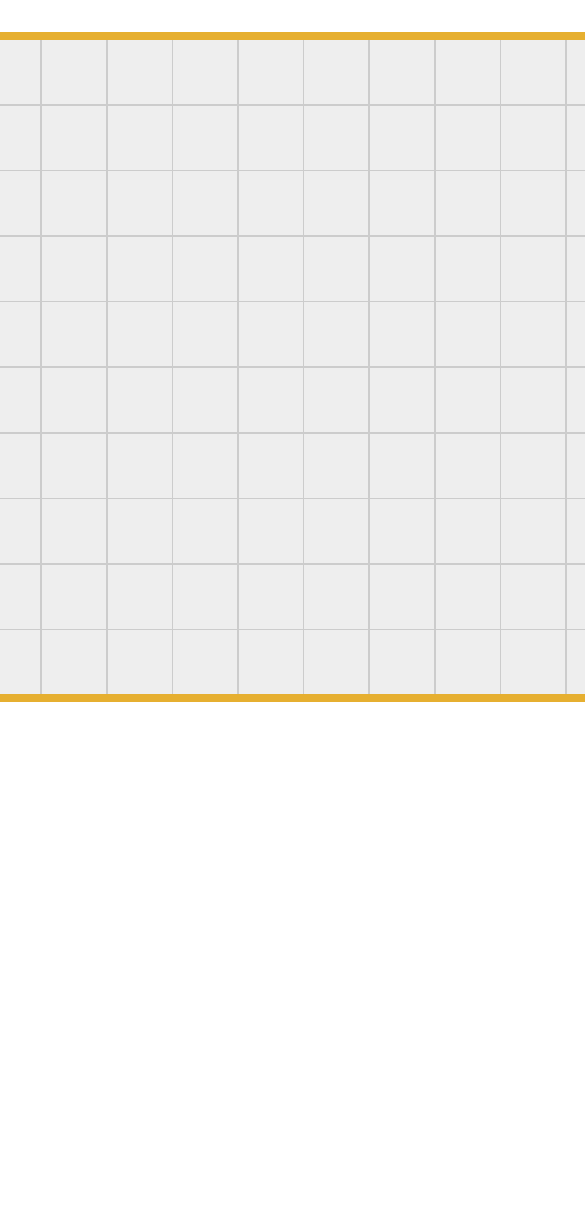
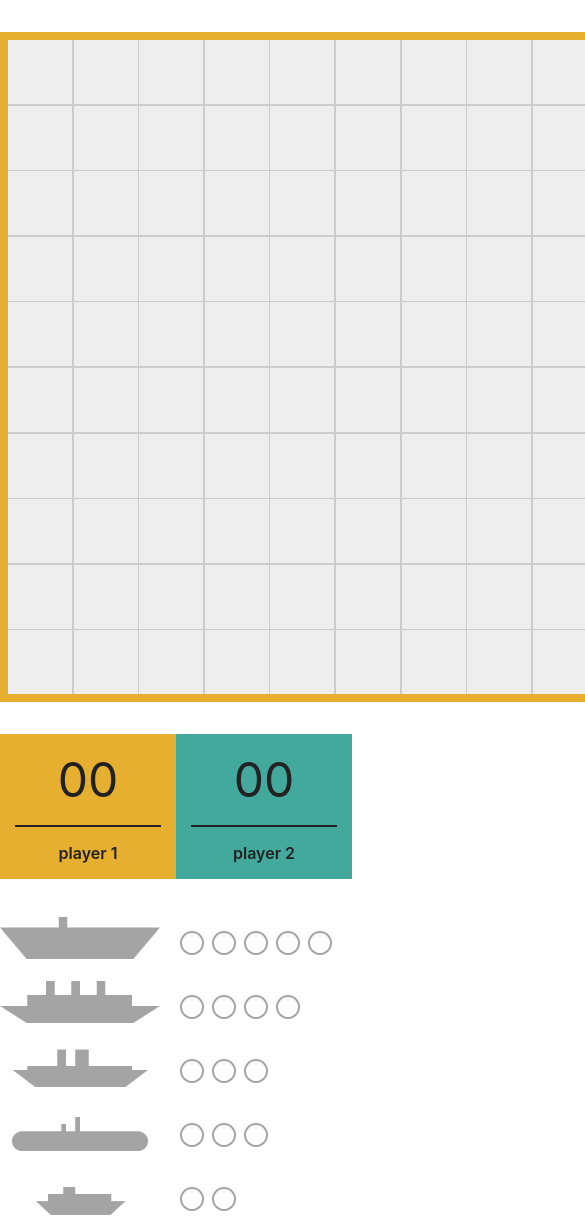
Before and after one commit to ydhkrn/battleship, a React (Vite) app: page / in a window 390 px wide. Shown: the top 1231 px of the page, 585 px wide, since content can reach past the window. Before the commit the page ends 876 px from the top, so only its background shows below. Built offline with nearby package versions, Linux system fonts and the light colour scheme.

Commit message:
Mobile first breakpoints

```diff
--- a/src/app/theme.less
+++ b/src/app/theme.less
@@ -12,6 +12,7 @@
 @app-margin-top: 2rem;
 @ship-img-size: 10rem;
 @game-sections-gap: 2rem;
+@game-section-padding: 1rem;
 @gameboard-cell-size: 4rem;
 @gameboard-cell-gap: 0.1rem;
 @gameboard-border: 0.5rem;
@@ -22,3 +23,9 @@
 @text-bold: 600;
 @text-player-score: 3rem;
 @text-player-name: 1rem;
+
+/**
+ * Breakpoints
+ */
+@desktop: ~"only screen and (min-width: 1024px)";
+@tablet: ~"only screen and (min-width: 768px) and (max-width: 1023px)";
--- a/src/components/game/Game.module.less
+++ b/src/components/game/Game.module.less
@@ -2,11 +2,29 @@
 
 .game {
   display: flex;
-  flex-direction: row;
+  flex-direction: column;
   min-height: 100vh;
   justify-content: center;
   align-items: start;
   gap: @game-sections-gap;
+
+  @media @desktop {
+    flex-direction: row;
+  }
+}
+
+.gameBoard {
+  order: 1;
+  @media @desktop {
+    order: 2;
+  }
+}
+
+.scoreBoard {
+  order: 2;
+  @media @desktop {
+    order: 1;
+  }
 }
 // .game {
 //   display: grid;
--- a/src/components/game/Game.tsx
+++ b/src/components/game/Game.tsx
@@ -11,10 +11,11 @@ function Game(props: GameProps) {
 
   return (
     <div className={styles.game}>
-      <ScoreBoard />
+      <ScoreBoard className={styles.scoreBoard} />
       <GameBoard
         rows={10}
         cols={10}
+        className={styles.gameBoard}
         boardData={attackedPlayerBoardData}
         onCellAttack={(position: CellPosition) =>
           dispatch(fire({ firedPosition: position }))
--- a/src/components/scoreBoard/ScoreBoard.module.less
+++ b/src/components/scoreBoard/ScoreBoard.module.less
@@ -2,13 +2,16 @@
 
 .scoreBoard {
   display: flex;
+  gap: @game-sections-gap;
   flex-direction: column;
-  gap: @game-sections-gap;
+
+  @media @tablet {
+    flex-direction: row;
+  }
 }
 
 .playerInfo {
   color: @black;
-  font-size: 2rem;
   display: flex;
   flex-direction: row;
   flex: 1;
@@ -18,7 +21,7 @@
   display: flex;
   flex-direction: column;
   align-items: center;
-  padding: 1rem;
+  padding: @game-section-padding;
   gap: 1rem;
 
   > hr {
--- a/src/components/scoreBoard/ScoreBoard.tsx
+++ b/src/components/scoreBoard/ScoreBoard.tsx
@@ -5,9 +5,9 @@ import styles from "./ScoreBoard.module.less"
 
 const { player1, player2 } = appConfig.playerId
 
-function ScoreBoard() {
+function ScoreBoard(props: ScopeBoardProps) {
   return (
-    <div className={styles.scoreBoard}>
+    <div className={classNames(props.className, styles.scoreBoard)}>
       <div className={styles.playerInfo}>
         {[player1, player2].map((playerId, index) => {
           return (
@@ -27,4 +27,8 @@ function ScoreBoard() {
   )
 }
 
+export type ScopeBoardProps = {
+  className?: string
+}
+
 export default ScoreBoard
--- a/src/components/shipsStatus/ShipsStatus.module.less
+++ b/src/components/shipsStatus/ShipsStatus.module.less
@@ -17,6 +17,7 @@
 }
 
 .shipLives {
+  padding: @game-section-padding;
   display: flex;
   flex-direction: row;
   flex-wrap: nowrap;
```
